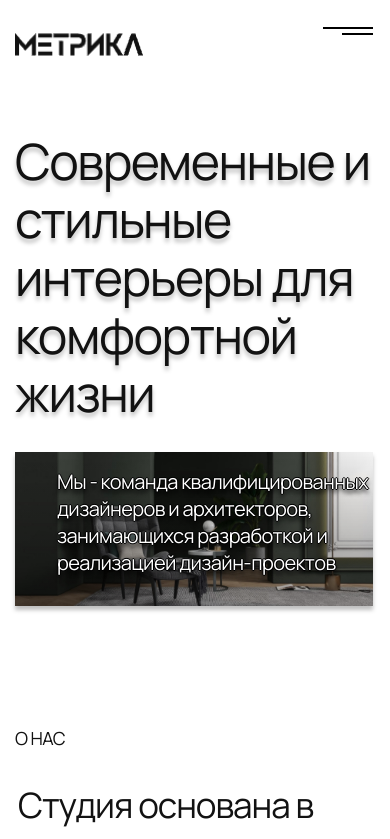
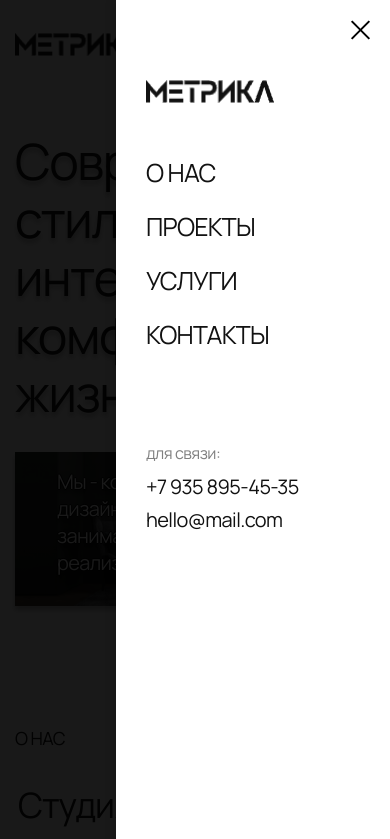
Before and after one commit to sokol80/metrica, a plain HTML site: page claude.html in a window 390 px wide. Both pictures are taken after a click on the button 348 px from the left and 29 px from the top of the page. Shown: the top 839 px of the page. Drawn offline with Linux system fonts and the light colour scheme.

Commit message:
сделал мобильное меню

```diff
--- a/claude.html
+++ b/claude.html
@@ -96,8 +96,17 @@
             </ul>
           </nav>
           <!-- Мобильное меню -->
-           <div id="mobile-menu" class="mobile-menu" aria-hidden="true">
-        <div class="container">
+          <div class="js-burger burger">
+            <div class="js-burger__content burger__content">
+              <a href="/" class="burger__logo" aria-label="Логотип студии Metrica">
+            <img
+              src="resources/logo_metrika.png"
+              alt="Логотип Metrica"
+              width="128"
+              height="23"
+              class="logo__img"
+            />
+          </a>
               <nav class="mobile-menu__nav">
                 <ul class="mobile-menu__list">
                   <li class="mobile-menu__item">
@@ -114,15 +123,25 @@
                   </li>
                 </ul>
               </nav>
+
+                <address class="burger__contacts-wrapper">
+                  <p class="burger__contacts-description">для связи:</p>
+            <a href="tel:+79358954535" class="burger__contact-tel"
+              >+7 935 895-45-35</a
+            >
+            <a
+              href="mailto:hello@metrica-design.ru"
+              class="burger__contact-mail"
+              >hello@mail.com</a
+            >
+
+          </address>
+
             </div>
         </div>
-          <button class="burger-btn" aria-label="Меню">
-  <svg class="burger-icon" viewBox="0 0 50 8" width="50" height="8">
-    <!-- Верхняя полоска (50x2) -->
-    <rect width="50" height="2" y="0" fill="currentColor"/>
-    <!-- Нижняя полоска (31x2) с отступом 4px -->
-    <rect width="31" height="2" x="19" y="6" fill="currentColor"/>
-  </svg>
+      <!-- Кнопка бургер -->
+      <button class="js-burger-btn burger-btn" aria-label="Меню">
+          <span class="burger-btn__inner"></span>
       </button>
         </div>
       </header>
@@ -438,7 +457,8 @@
     </div>
 
     <!-- Скрипты -->
+    <script src="scripts/burger.js"></script>
+    <script src="scripts/popup.js"></script>
     <script src="scripts/gallery.js" defer></script>
-    <script src="scripts/popup.js"></script>
   </body>
 </html>
--- /dev/null
+++ b/scripts/burger.js
@@ -0,0 +1,24 @@
+const BURGER_OPENED_CLASSNAME = 'burger_open';
+const BURGER_BTN_OPENED_CLASSNAME = 'burger-btn_open';
+const BODY_FIXED_CLASSNAME = 'body_fixed';
+
+const bodyNode = document.querySelector('body');
+const burgerNode = document.querySelector('.js-burger');
+const burgerBtnNode = document.querySelector('.js-burger-btn');
+const burgerContentNode = document.querySelector('.js-burger__content')
+
+burgerBtnNode.addEventListener('click', toggleBurger);
+
+burgerNode.addEventListener('click', (event) => {
+    const isClickOutsideContent = !event.composedPath().includes(burgerContentNode)
+
+    if (isClickOutsideContent) {
+        toggleBurger();
+    }
+})
+
+function toggleBurger() {
+    burgerNode.classList.toggle(BURGER_OPENED_CLASSNAME);
+    bodyNode.classList.toggle(BODY_FIXED_CLASSNAME);
+    burgerBtnNode.classList.toggle(BURGER_BTN_OPENED_CLASSNAME);
+}
--- a/styles/phone.css
+++ b/styles/phone.css
@@ -45,6 +45,12 @@
 
   .input-btn {
     margin-bottom: 0;
+  }
+
+  .burger-btn {
+    display: block;
+    top: 0;
+    right: 0;
   }
 
   /*--------------------------------------------*/
--- a/styles/styles.css
+++ b/styles/styles.css
@@ -155,6 +155,7 @@ body {
 }
 
 .header__container {
+  position: relative;
   padding-top: 26px;
   padding-bottom: 60px;
   display: flex;
@@ -187,9 +188,6 @@ body {
   letter-spacing: -0.03em;
 }
 
-.nav__link:first-child {
-}
-
 .nav__link:hover {
   color: rgb(18, 18, 18, 0.5);
 }
@@ -198,16 +196,144 @@ body {
   color: rgb(18, 18, 18, 0.5);
 }
 
-/* Mobile menu */
+/*----------------Mobile menu------------------- */
+
+.burger {
+  position: fixed;
+  top: 0;
+  left: 0;
+  width: 100%;
+  height: 100%;
+  background-color: rgba(0, 0, 0, 0.9); /* полупрозрачный черный фон */
+  display: flex;
+
+  justify-content: end;
+  /* align-items: center; */
+  z-index: 99;
+  opacity: 0;
+  visibility: hidden;
+  transition: all 0.5s ease;
+}
+
+.burger_open {
+  opacity: 1;
+  visibility: visible;
+}
+
+.burger__content {
+  width: 274px;
+  height: 100%;
+  background-color: white;
+  padding: 80px 84px 65px 30px;
+  position: fixed;
+  top: 0;
+  right: -274px; /* Изначально скрыт за правым краем */
+  box-shadow: -2px 0 10px rgba(0, 0, 0, 0.1);
+  transition: right 0.8s ease;
+  z-index: 1000;
+}
+
+/* Когда меню открыто - контент выезжает */
+.burger_open .burger__content {
+  right: 0;
+}
+
+.burger__logo {
+  display: block;
+  width: 156px;
+  height: 26px;
+  margin-bottom: 50px;
+}
+
+.mobile-menu__nav {
+  margin-bottom: 90px;
+}
+.mobile-menu__link {
+  display: block;
+  font-size: 25px;
+  line-height: 34px;
+  letter-spacing: -0.03em;
+  margin-bottom: 20px;
+}
+
+.burger__contacts-description {
+  font-size: 16px;
+  line-height: 22px;
+  letter-spacing: -0.03em;
+  margin-bottom: 0;
+  color: rgba(0, 0, 0, 0.5);
+}
+
+.burger__contact-tel {
+  display: block;
+  font-size: 20px;
+  line-height: 46px;
+  letter-spacing: -0.03em;
+  margin-bottom: -20px;
+}
+.burger__contact-mail {
+  display: block;
+  font-size: 20px;
+  line-height: 60px;
+  letter-spacing: -0.03em;
+  margin-bottom: 0;
+}
+
 .burger-btn {
   display: none;
-}
-.mobile-menu,
-.mobile-menu-toggle {
-  display: none;
+  position: absolute;
+
+  z-index: 100;
 }
 
-/* Секция "Герой" */
+/* Базовые стили кнопки */
+.burger-btn {
+  width: 50px;
+  height: calc(2px * 2 + 4px);
+  position: relative;
+  background: none;
+  border: none;
+  padding: 0;
+  cursor: pointer;
+}
+
+.burger-btn__inner {
+  display: block;
+  width: 100%;
+  height: 2px;
+  background: #000000;
+  position: absolute;
+  top: 0;
+  right: 0;
+  transition: all 0.3s ease;
+  transform-origin: center;
+}
+
+.burger-btn__inner::after {
+  content: "";
+  width: 31px;
+  height: 2px;
+  background: #000000;
+  position: absolute;
+  top: calc(2px + 4px);
+  right: 0;
+  transition: all 0.3s ease;
+  transform-origin: center;
+}
+
+/* Состояние крестика */
+.burger-btn.burger-btn_open .burger-btn__inner {
+  width: 25px;
+  transform: rotate(45deg);
+}
+
+.burger-btn.burger-btn_open .burger-btn__inner::after {
+  width: 25px;
+  transform: rotate(-90deg);
+  top: 0;
+}
+
+/*------------------Секция "Герой"--------------*/
 
 .hero__container {
   padding-bottom: 150px;
--- a/styles/tablet.css
+++ b/styles/tablet.css
@@ -10,12 +10,8 @@
   /* Mobile menu */
   .burger-btn {
     display: block;
-    margin-top: -33px;
-  }
-
-  .mobile-menu,
-  .mobile-menu-toggle {
-    display: none;
+    top: -13px;
+    right: 0;
   }
 
   .hero__title {
```
Lines whose indentation alone changed are shown as unchanged.
